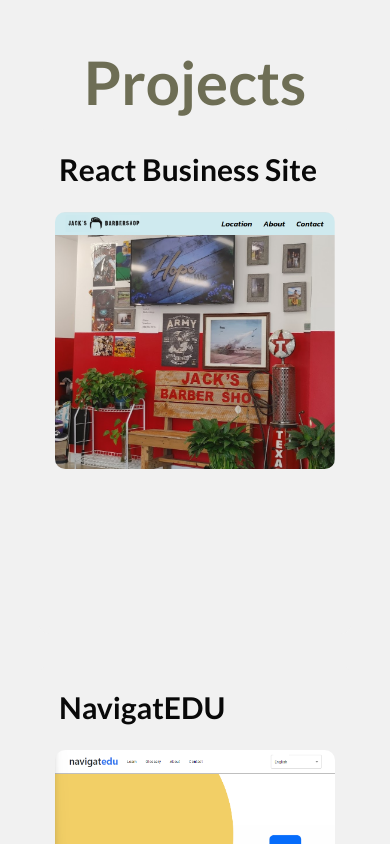
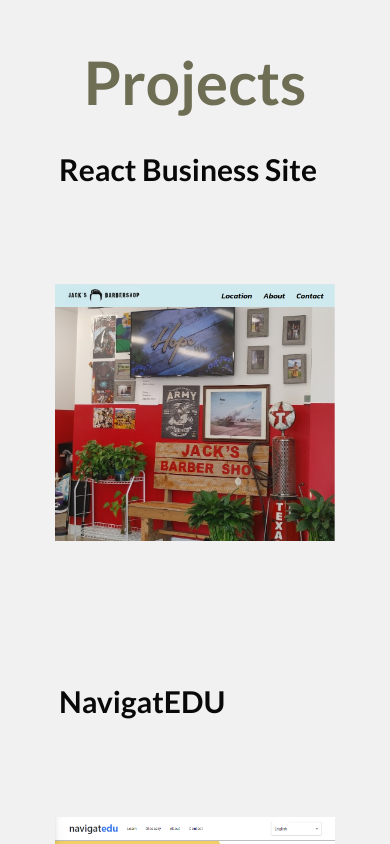
Before and after one commit to BrianMcCune/brianmccune-portfolio, a React (Vite) app: page / in a window 390 px wide. Shown: the part 4380-5224 px from the top of the page. Built offline with nearby package versions, Linux system fonts and the light colour scheme.

Commit message:
project resizing fix

```diff
--- a/src/App.css
+++ b/src/App.css
@@ -359,7 +359,7 @@ h3 {
 }
 
 .projects {
-  min-height: 130svh;
+  height: 130svh;
   overflow-x: hidden;
 }
 
@@ -393,7 +393,8 @@ h3 {
   overflow: hidden;
   background-color: rgb(241, 241, 241);
   height: fit-content;
-  min-height: clamp(50svh, 60svh, 70svh);
+  /* min-height: clamp(50svh, 60svh, 70svh); */
+  /* min-height: 60svh; */
   border-radius: 10px;
 }
 
@@ -724,6 +725,7 @@ a:visited {
 
   .projects {
     margin-right: auto;
+    height: fit-content;
   }
 
   .projects-list {
@@ -738,6 +740,13 @@ a:visited {
   .project-image-container {
     width: 80%;
     justify-self: center;
+    height: 500px;
+  }
+
+  .project-image {
+    width: 90%;
+    height: 400px;
+    max-height: none;
   }
 
   .projects-list > .project-tech {
```
